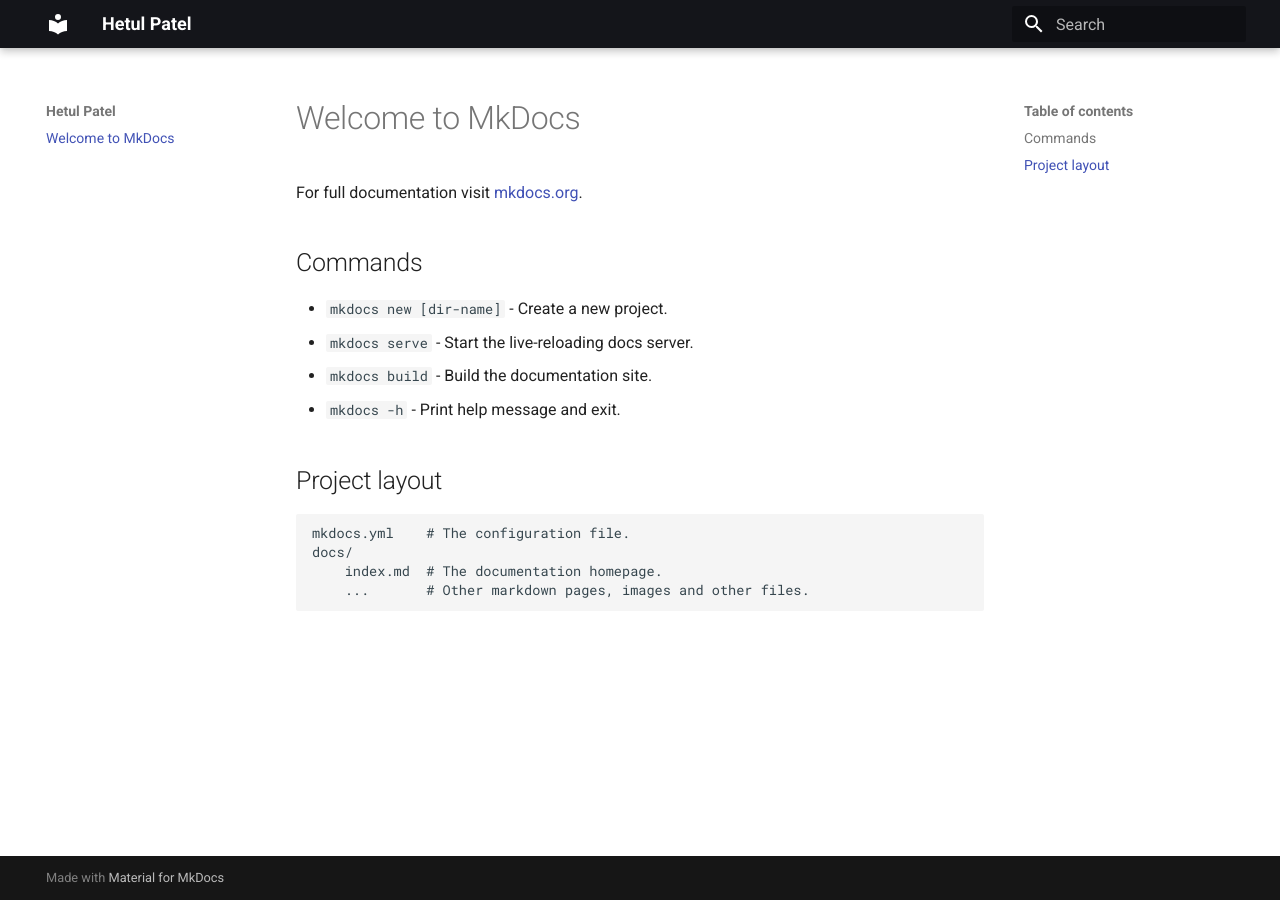
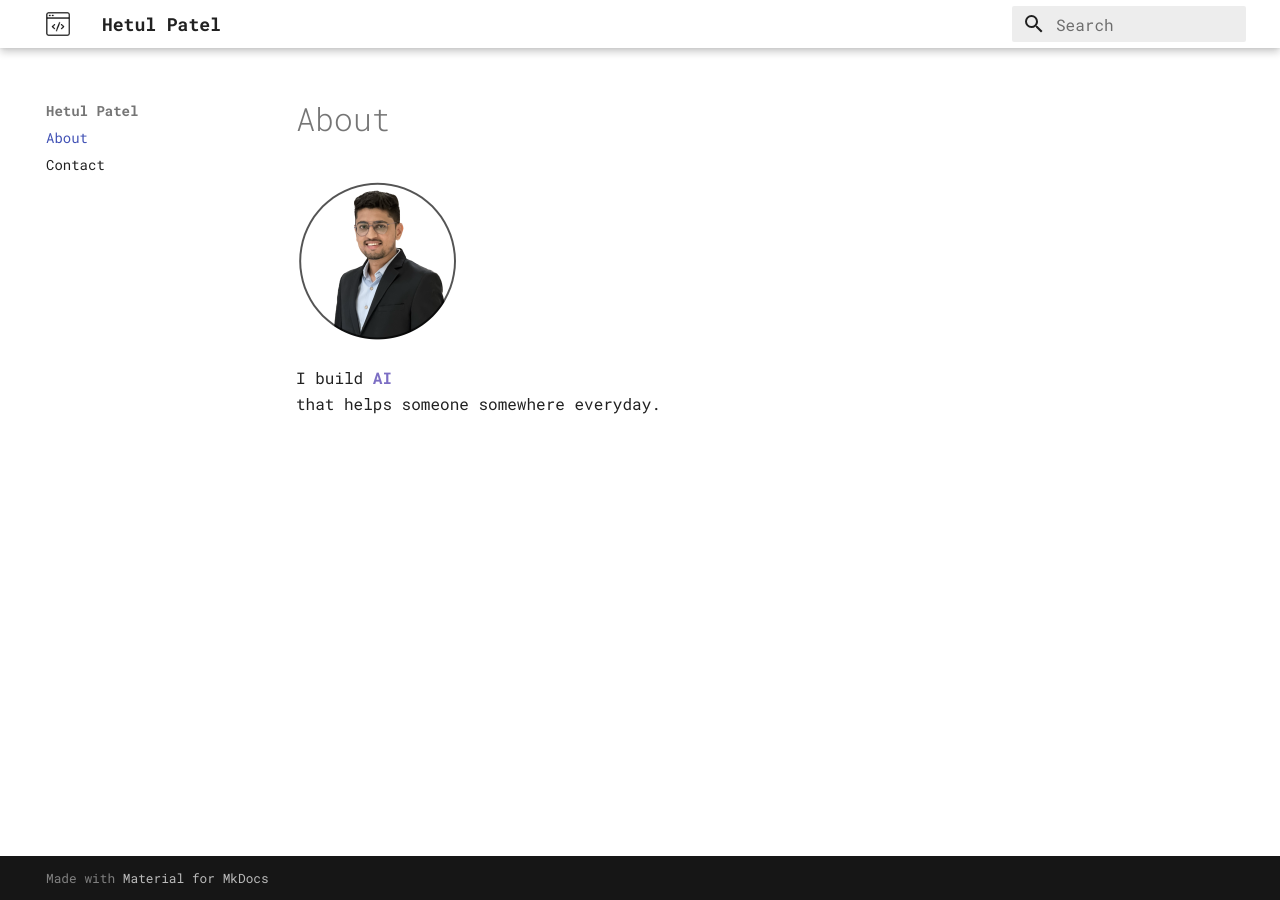
Before and after one commit to hetul-patel/hetul-patel.github.io, an MkDocs documentation site: the page built from docs/index.md, in a window 1280 px wide. Built offline with MkDocs 1.6.1 and Material for MkDocs 9.7.7, drawn with Linux system fonts in a browser that asks for light colours.

Commit message:
update index and contacts

```diff
--- a/docs/index.md
+++ b/docs/index.md
@@ -1,17 +1,8 @@
-# Welcome to MkDocs
+# About
 
-For full documentation visit [mkdocs.org](https://www.mkdocs.org).
+![image](assets/profile-pic-164.png)
 
-## Commands
-
-* `mkdocs new [dir-name]` - Create a new project.
-* `mkdocs serve` - Start the live-reloading docs server.
-* `mkdocs build` - Build the documentation site.
-* `mkdocs -h` - Print help message and exit.
-
-## Project layout
-
-    mkdocs.yml    # The configuration file.
-    docs/
-        index.md  # The documentation homepage.
-        ...       # Other markdown pages, images and other files.
+<div style="text-align: justify"> I build
+    <span style="color: #7c6ec4; font-weight: bold;"> AI </span><br>
+that helps someone somewhere everyday.
+</div>
--- a/mkdocs.yml
+++ b/mkdocs.yml
@@ -1,12 +1,8 @@
 site_name: Hetul Patel
 theme:
   name: material
+  logo: assets/icons8-code-64.png
   palette:
-    primary: black
-# plugins:
-#   - search
-#   - i18n:
-#       default_language: en
-#       languages:
-#         en: English
-#         hi: Hindi
+    primary: white
+  font:
+    text: Roboto Mono
```
Also changed, not shown: docs/contact.md (added, +13 -0 lines), docs/assets/icons8-code-64.png (added), docs/assets/profile-pic-164.png (added), 1 other file.
